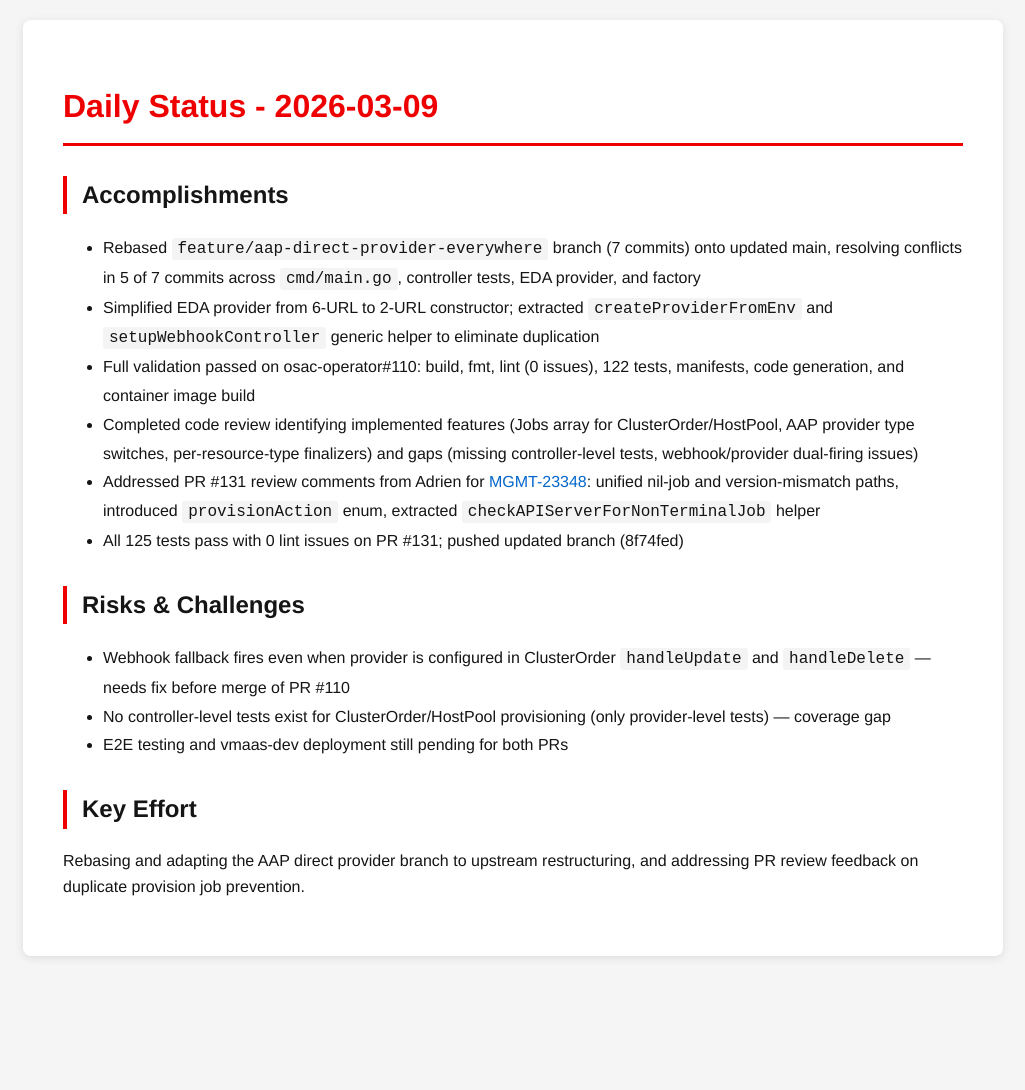
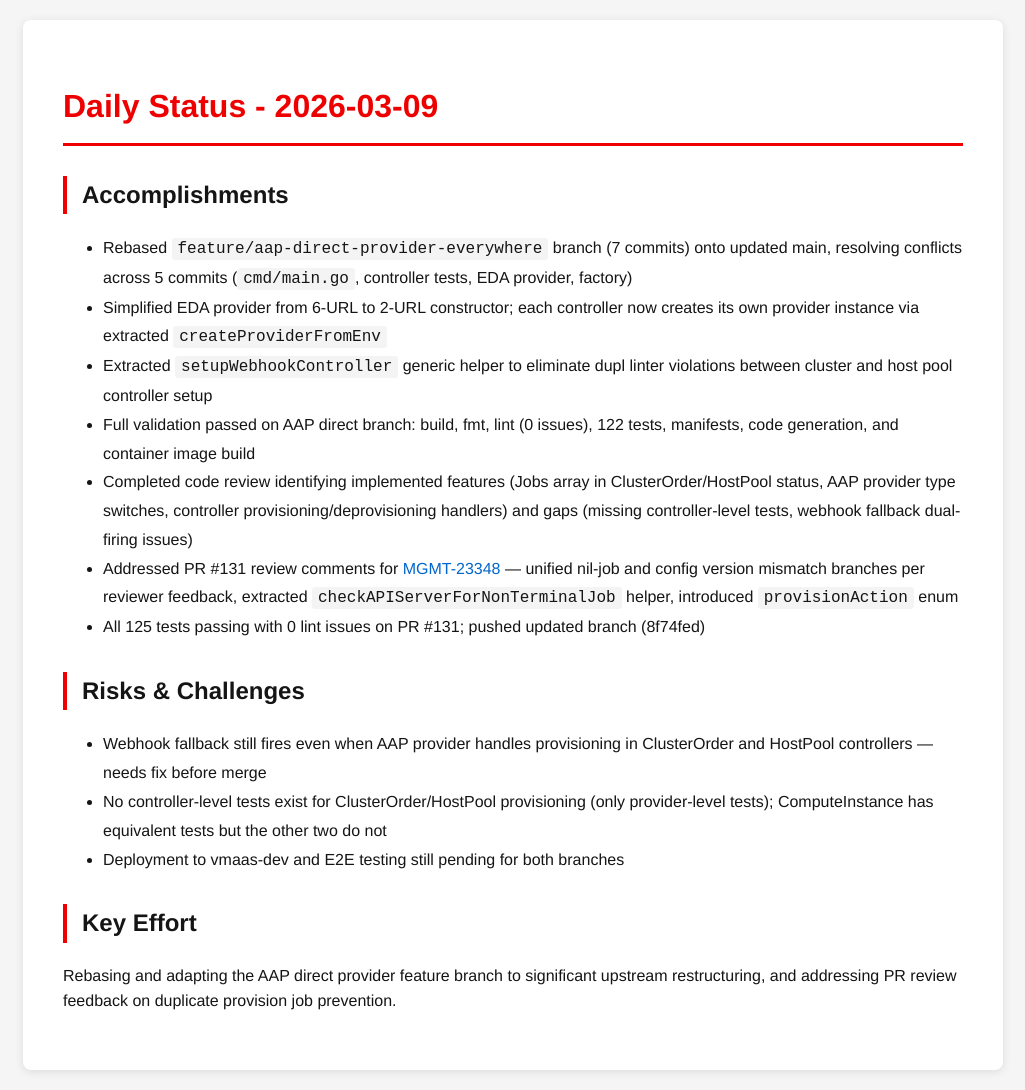
Before and after one commit to tzvatot/daily-status, a Jekyll site: the page built from 2026-03-09.md, in a window 1280 px wide. Shown: the whole page, without its empty margins (127-1152 px from the left). Built offline with Jekyll 4.4.1, drawn with Linux system fonts in a browser that asks for light colours; before the commit the page ends 976 px from its top, so only the background shows below that.

Commit message:
Daily status update - 2026-03-09

```diff
--- a/2026-03-09.md
+++ b/2026-03-09.md
@@ -7,17 +7,18 @@ date: 2026-03-09
 # Daily Status - 2026-03-09
 
 ## Accomplishments
-- Rebased `feature/aap-direct-provider-everywhere` branch (7 commits) onto updated main, resolving conflicts in 5 of 7 commits across `cmd/main.go`, controller tests, EDA provider, and factory
-- Simplified EDA provider from 6-URL to 2-URL constructor; extracted `createProviderFromEnv` and `setupWebhookController` generic helper to eliminate duplication
-- Full validation passed on osac-operator#110: build, fmt, lint (0 issues), 122 tests, manifests, code generation, and container image build
-- Completed code review identifying implemented features (Jobs array for ClusterOrder/HostPool, AAP provider type switches, per-resource-type finalizers) and gaps (missing controller-level tests, webhook/provider dual-firing issues)
-- Addressed PR #131 review comments from Adrien for [MGMT-23348](https://issues.redhat.com/browse/MGMT-23348): unified nil-job and version-mismatch paths, introduced `provisionAction` enum, extracted `checkAPIServerForNonTerminalJob` helper
-- All 125 tests pass with 0 lint issues on PR #131; pushed updated branch (8f74fed)
+- Rebased `feature/aap-direct-provider-everywhere` branch (7 commits) onto updated main, resolving conflicts across 5 commits (`cmd/main.go`, controller tests, EDA provider, factory)
+- Simplified EDA provider from 6-URL to 2-URL constructor; each controller now creates its own provider instance via extracted `createProviderFromEnv`
+- Extracted `setupWebhookController` generic helper to eliminate dupl linter violations between cluster and host pool controller setup
+- Full validation passed on AAP direct branch: build, fmt, lint (0 issues), 122 tests, manifests, code generation, and container image build
+- Completed code review identifying implemented features (Jobs array in ClusterOrder/HostPool status, AAP provider type switches, controller provisioning/deprovisioning handlers) and gaps (missing controller-level tests, webhook fallback dual-firing issues)
+- Addressed PR #131 review comments for [MGMT-23348](https://issues.redhat.com/browse/MGMT-23348) — unified nil-job and config version mismatch branches per reviewer feedback, extracted `checkAPIServerForNonTerminalJob` helper, introduced `provisionAction` enum
+- All 125 tests passing with 0 lint issues on PR #131; pushed updated branch (8f74fed)
 
 ## Risks & Challenges
-- Webhook fallback fires even when provider is configured in ClusterOrder `handleUpdate` and `handleDelete` — needs fix before merge of PR #110
-- No controller-level tests exist for ClusterOrder/HostPool provisioning (only provider-level tests) — coverage gap
-- E2E testing and vmaas-dev deployment still pending for both PRs
+- Webhook fallback still fires even when AAP provider handles provisioning in ClusterOrder and HostPool controllers — needs fix before merge
+- No controller-level tests exist for ClusterOrder/HostPool provisioning (only provider-level tests); ComputeInstance has equivalent tests but the other two do not
+- Deployment to vmaas-dev and E2E testing still pending for both branches
 
 ## Key Effort
-Rebasing and adapting the AAP direct provider branch to upstream restructuring, and addressing PR review feedback on duplicate provision job prevention.
+Rebasing and adapting the AAP direct provider feature branch to significant upstream restructuring, and addressing PR review feedback on duplicate provision job prevention.
```
